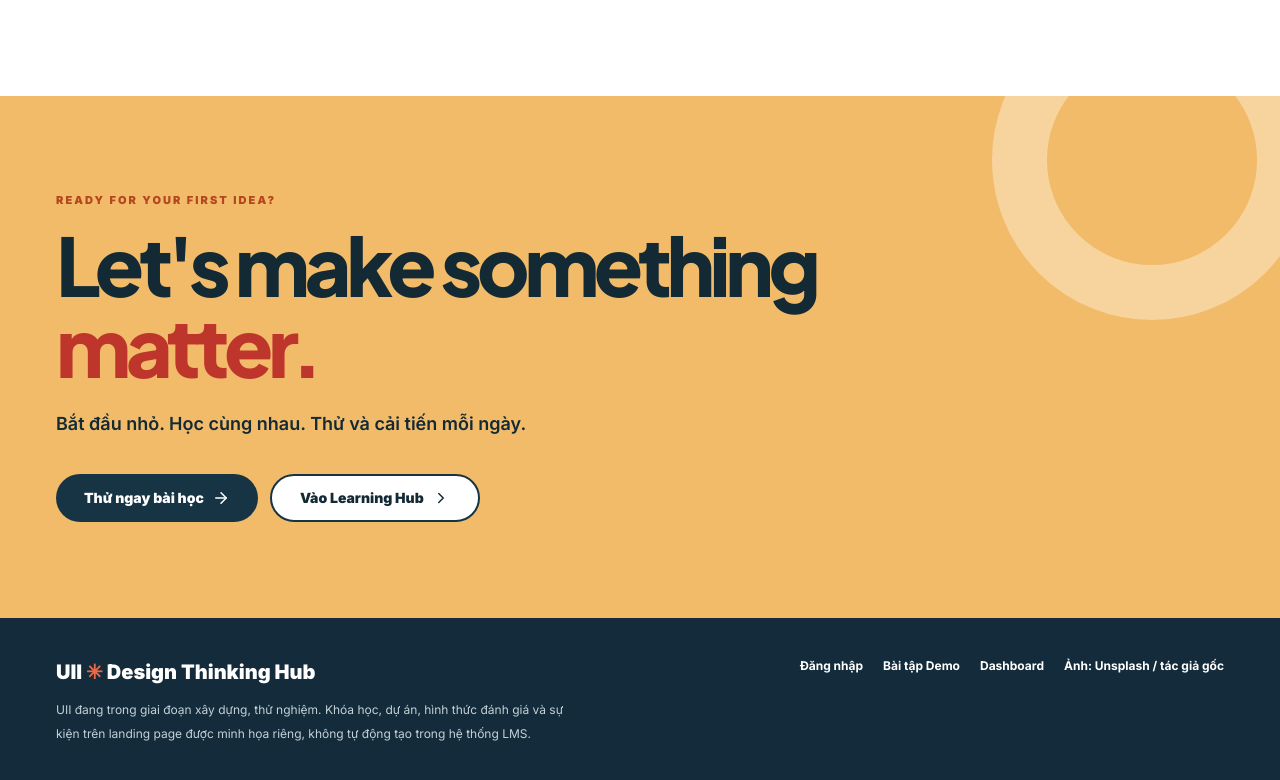
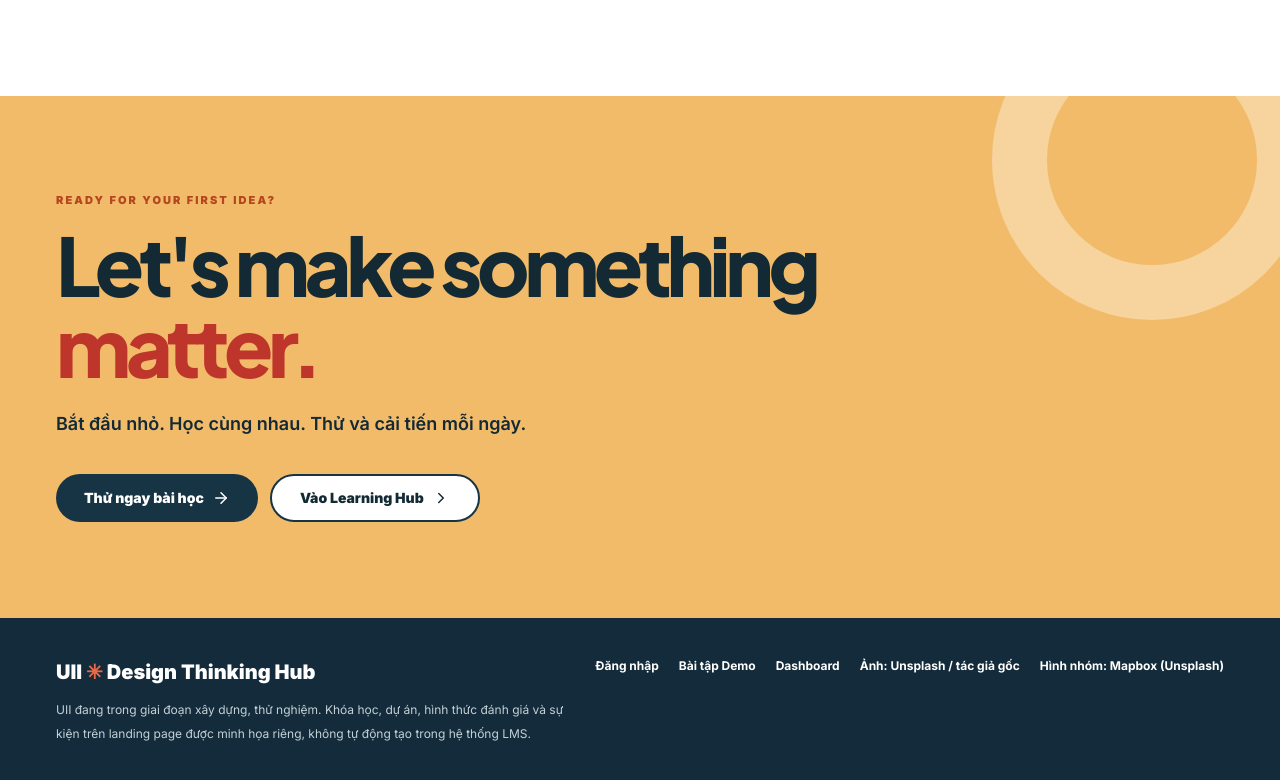
Before and after one commit to anystuf/uii_design_thinking_hub, a Next.js app: page / in a window 1280 px wide. Shown: the part 7416-8196 px from the top of the page. Built offline with nearby package versions, Linux system fonts and the light colour scheme; a web font is replaced by a local one.

Commit message:
docs(visual): credit Mapbox and Unsplash source photography in homepage footer

```diff
--- a/components/uii-public-landing.tsx
+++ b/components/uii-public-landing.tsx
@@ -251,7 +251,7 @@ export function UIIPublicLanding() {
       <footer className="bg-[#132b3b] px-5 py-10 text-white sm:px-9 xl:px-14">
         <div className="mx-auto flex max-w-[1390px] flex-wrap items-start justify-between gap-6">
           <div><p className="text-xl font-black">UII <span className="text-[#e96a4a]">✳</span> Design Thinking Hub</p><p className="mt-3 max-w-lg text-xs leading-6 text-[#c4d1d6]">UII đang trong giai đoạn xây dựng, thử nghiệm. Khóa học, dự án, hình thức đánh giá và sự kiện trên landing page được minh họa riêng, không tự động tạo trong hệ thống LMS.</p></div>
-          <div className="flex flex-wrap gap-5 text-xs font-bold"><Link href="/learn">Đăng nhập</Link><Link href="/demo">Bài tập Demo</Link><Link href="/dashboard">Dashboard</Link><a href="https://unsplash.com/license" target="_blank" rel="noreferrer">Ảnh: Unsplash / tác giả gốc</a></div>
+          <div className="flex flex-wrap gap-5 text-xs font-bold"><Link href="/learn">Đăng nhập</Link><Link href="/demo">Bài tập Demo</Link><Link href="/dashboard">Dashboard</Link><a href="https://unsplash.com/license" target="_blank" rel="noreferrer">Ảnh: Unsplash / tác giả gốc</a><a href="https://unsplash.com/photos/people-in-a-design-meeting-in-an-office-boardroom-pzFzd1AD8Ow" target="_blank" rel="noreferrer">Hình nhóm: Mapbox (Unsplash)</a></div>
         </div>
       </footer>
     </div>
```
